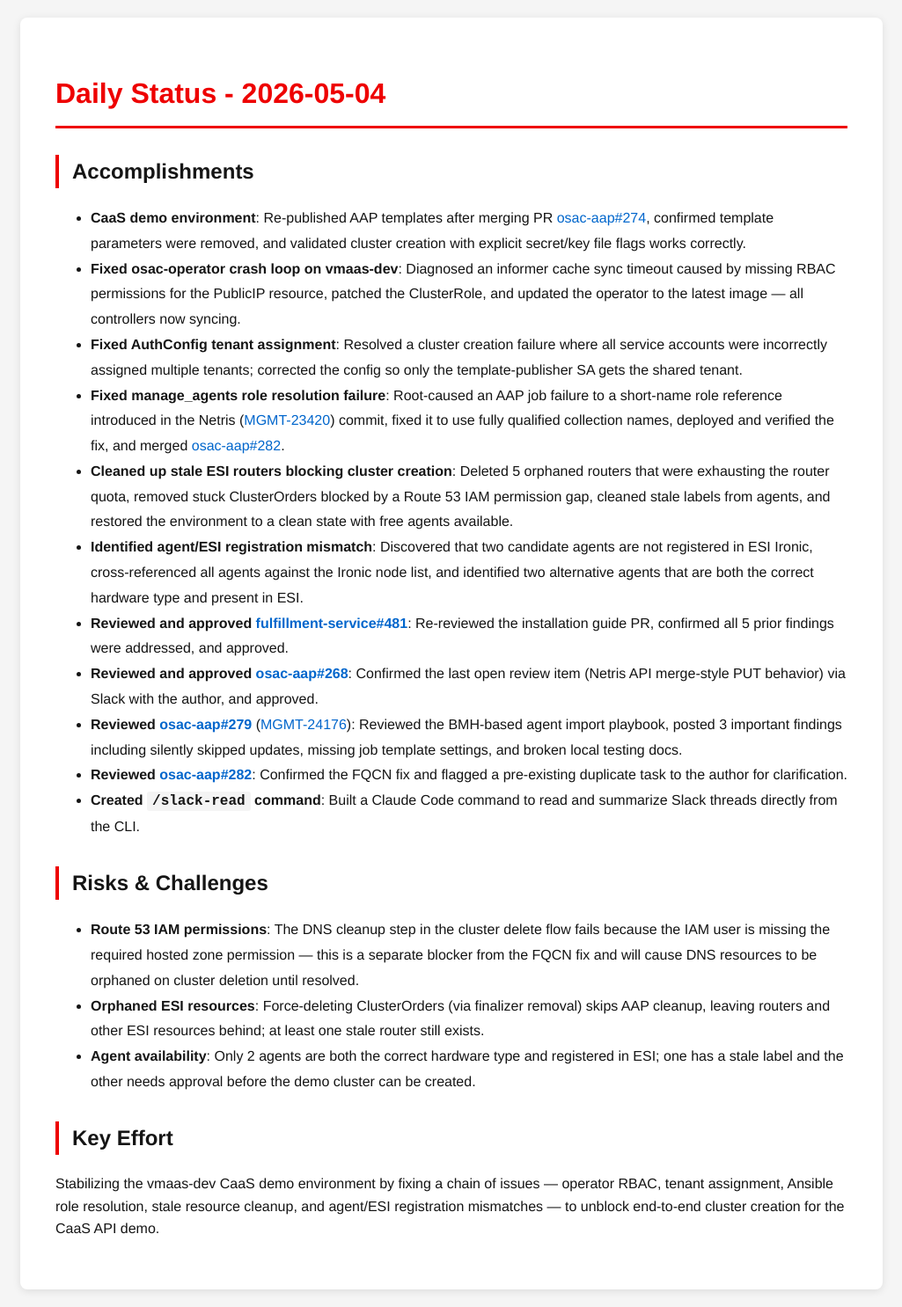
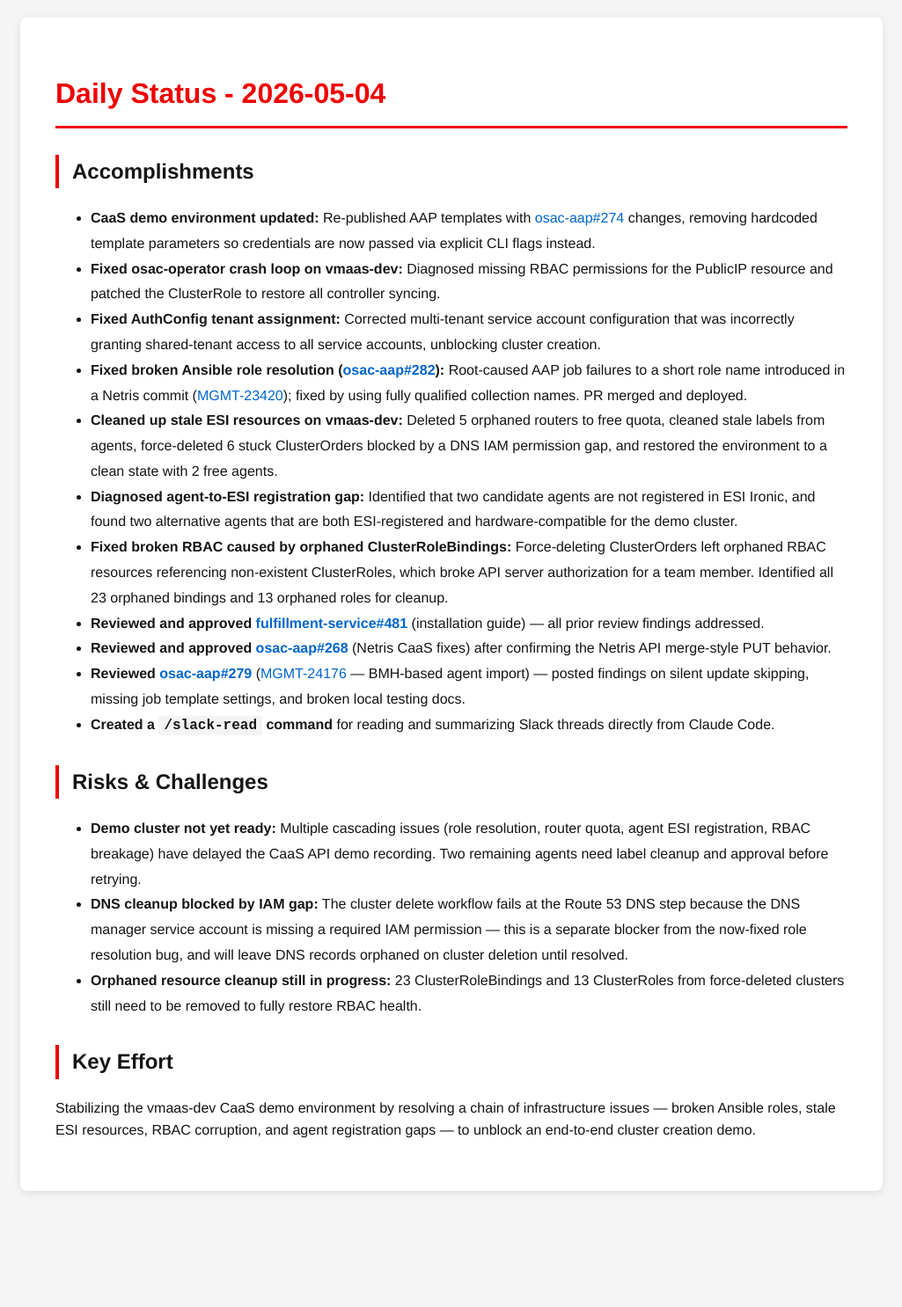
Before and after one commit to tzvatot/daily-status, a Jekyll site: the page built from 2026-05-04.md, in a window 1280 px wide. Shown: the whole page at 88% size, without its empty margins (127-1152 px from the left). Built offline with Jekyll 4.4.1, drawn with Linux system fonts in a browser that asks for light colours; after the commit the page ends 1374 px from its top, so only the background shows below that.

Commit message:
Daily status update - 2026-05-04

```diff
--- a/2026-05-04.md
+++ b/2026-05-04.md
@@ -7,25 +7,22 @@
 # Daily Status - 2026-05-04
 
 ## Accomplishments
-
-- **CaaS demo environment**: Re-published AAP templates after merging PR [osac-aap#274](https://github.com/osac-project/osac-aap/pull/274), confirmed template parameters were removed, and validated cluster creation with explicit secret/key file flags works correctly.
-- **Fixed osac-operator crash loop on vmaas-dev**: Diagnosed an informer cache sync timeout caused by missing RBAC permissions for the PublicIP resource, patched the ClusterRole, and updated the operator to the latest image — all controllers now syncing.
-- **Fixed AuthConfig tenant assignment**: Resolved a cluster creation failure where all service accounts were incorrectly assigned multiple tenants; corrected the config so only the template-publisher SA gets the shared tenant.
-- **Fixed manage_agents role resolution failure**: Root-caused an AAP job failure to a short-name role reference introduced in the Netris ([MGMT-23420](https://issues.redhat.com/browse/MGMT-23420)) commit, fixed it to use fully qualified collection names, deployed and verified the fix, and merged [osac-aap#282](https://github.com/osac-project/osac-aap/pull/282).
-- **Cleaned up stale ESI routers blocking cluster creation**: Deleted 5 orphaned routers that were exhausting the router quota, removed stuck ClusterOrders blocked by a Route 53 IAM permission gap, cleaned stale labels from agents, and restored the environment to a clean state with free agents available.
-- **Identified agent/ESI registration mismatch**: Discovered that two candidate agents are not registered in ESI Ironic, cross-referenced all agents against the Ironic node list, and identified two alternative agents that are both the correct hardware type and present in ESI.
-- **Reviewed and approved [fulfillment-service#481](https://github.com/osac-project/fulfillment-service/pull/481)**: Re-reviewed the installation guide PR, confirmed all 5 prior findings were addressed, and approved.
-- **Reviewed and approved [osac-aap#268](https://github.com/osac-project/osac-aap/pull/268)**: Confirmed the last open review item (Netris API merge-style PUT behavior) via Slack with the author, and approved.
-- **Reviewed [osac-aap#279](https://github.com/osac-project/osac-aap/pull/279)** ([MGMT-24176](https://issues.redhat.com/browse/MGMT-24176)): Reviewed the BMH-based agent import playbook, posted 3 important findings including silently skipped updates, missing job template settings, and broken local testing docs.
-- **Reviewed [osac-aap#282](https://github.com/osac-project/osac-aap/pull/282)**: Confirmed the FQCN fix and flagged a pre-existing duplicate task to the author for clarification.
-- **Created `/slack-read` command**: Built a Claude Code command to read and summarize Slack threads directly from the CLI.
+- **CaaS demo environment updated:** Re-published AAP templates with [osac-aap#274](https://github.com/osac-project/osac-aap/pull/274) changes, removing hardcoded template parameters so credentials are now passed via explicit CLI flags instead.
+- **Fixed osac-operator crash loop on vmaas-dev:** Diagnosed missing RBAC permissions for the PublicIP resource and patched the ClusterRole to restore all controller syncing.
+- **Fixed AuthConfig tenant assignment:** Corrected multi-tenant service account configuration that was incorrectly granting shared-tenant access to all service accounts, unblocking cluster creation.
+- **Fixed broken Ansible role resolution ([osac-aap#282](https://github.com/osac-project/osac-aap/pull/282)):** Root-caused AAP job failures to a short role name introduced in a Netris commit ([MGMT-23420](https://issues.redhat.com/browse/MGMT-23420)); fixed by using fully qualified collection names. PR merged and deployed.
+- **Cleaned up stale ESI resources on vmaas-dev:** Deleted 5 orphaned routers to free quota, cleaned stale labels from agents, force-deleted 6 stuck ClusterOrders blocked by a DNS IAM permission gap, and restored the environment to a clean state with 2 free agents.
+- **Diagnosed agent-to-ESI registration gap:** Identified that two candidate agents are not registered in ESI Ironic, and found two alternative agents that are both ESI-registered and hardware-compatible for the demo cluster.
+- **Fixed broken RBAC caused by orphaned ClusterRoleBindings:** Force-deleting ClusterOrders left orphaned RBAC resources referencing non-existent ClusterRoles, which broke API server authorization for a team member. Identified all 23 orphaned bindings and 13 orphaned roles for cleanup.
+- **Reviewed and approved [fulfillment-service#481](https://github.com/osac-project/fulfillment-service/pull/481)** (installation guide) — all prior review findings addressed.
+- **Reviewed and approved [osac-aap#268](https://github.com/osac-project/osac-aap/pull/268)** (Netris CaaS fixes) after confirming the Netris API merge-style PUT behavior.
+- **Reviewed [osac-aap#279](https://github.com/osac-project/osac-aap/pull/279)** ([MGMT-24176](https://issues.redhat.com/browse/MGMT-24176) — BMH-based agent import) — posted findings on silent update skipping, missing job template settings, and broken local testing docs.
+- **Created a `/slack-read` command** for reading and summarizing Slack threads directly from Claude Code.
 
 ## Risks & Challenges
-
-- **Route 53 IAM permissions**: The DNS cleanup step in the cluster delete flow fails because the IAM user is missing the required hosted zone permission — this is a separate blocker from the FQCN fix and will cause DNS resources to be orphaned on cluster deletion until resolved.
-- **Orphaned ESI resources**: Force-deleting ClusterOrders (via finalizer removal) skips AAP cleanup, leaving routers and other ESI resources behind; at least one stale router still exists.
-- **Agent availability**: Only 2 agents are both the correct hardware type and registered in ESI; one has a stale label and the other needs approval before the demo cluster can be created.
+- **Demo cluster not yet ready:** Multiple cascading issues (role resolution, router quota, agent ESI registration, RBAC breakage) have delayed the CaaS API demo recording. Two remaining agents need label cleanup and approval before retrying.
+- **DNS cleanup blocked by IAM gap:** The cluster delete workflow fails at the Route 53 DNS step because the DNS manager service account is missing a required IAM permission — this is a separate blocker from the now-fixed role resolution bug, and will leave DNS records orphaned on cluster deletion until resolved.
+- **Orphaned resource cleanup still in progress:** 23 ClusterRoleBindings and 13 ClusterRoles from force-deleted clusters still need to be removed to fully restore RBAC health.
 
 ## Key Effort
-
-Stabilizing the vmaas-dev CaaS demo environment by fixing a chain of issues — operator RBAC, tenant assignment, Ansible role resolution, stale resource cleanup, and agent/ESI registration mismatches — to unblock end-to-end cluster creation for the CaaS API demo.
+Stabilizing the vmaas-dev CaaS demo environment by resolving a chain of infrastructure issues — broken Ansible roles, stale ESI resources, RBAC corruption, and agent registration gaps — to unblock an end-to-end cluster creation demo.
```
